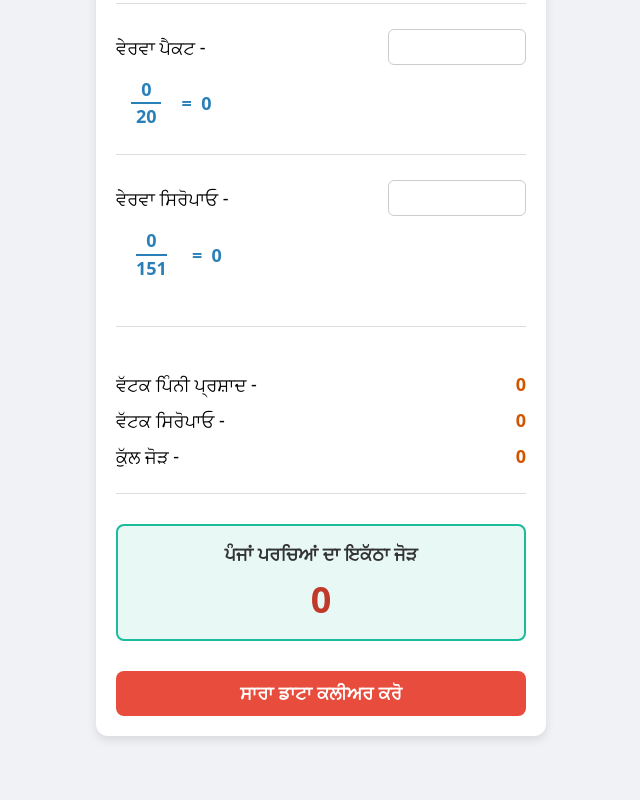
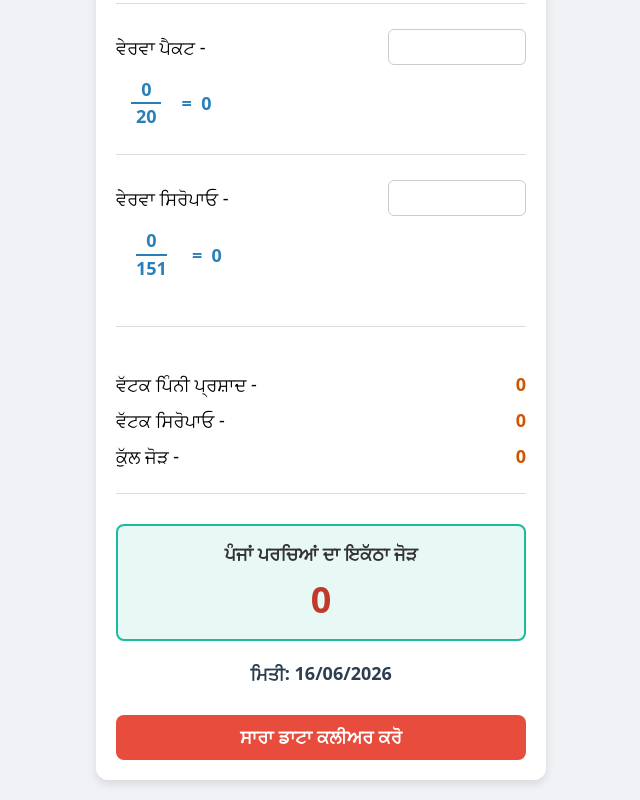
Before and after one commit to Insddrive/Rokdi-pinni-parshad, a plain HTML site: page index.html in a window 1280 px wide. Shown: the part 625-1425 px from the top of the page, without its empty margins (319-959 px from the left). Before the commit the page ends 1381 px from the top, so only its background shows below. Drawn offline with Linux system fonts and the light colour scheme.

Commit message:
Add date display and update date handling

```diff
--- a/index.html
+++ b/index.html
@@ -181,6 +181,15 @@
             margin-top: 10px;
         }
 
+        /* ਤਰੀਕ ਦਾ ਡਿਜ਼ਾਈਨ */
+        .date-display {
+            text-align: center;
+            font-size: 18px;
+            font-weight: bold;
+            color: #2c3e50;
+            margin-top: 20px;
+        }
+
         .clear-btn {
             background-color: #e74c3c;
             color: white;
@@ -291,6 +300,8 @@
             <div class="grand-total-value" id="grandTotal">0</div>
         </div>
 
+        <div class="date-display" id="currentDate"></div>
+
         <div id="totalError" class="total-error-msg">
             ⚠️ ਧਿਆਨ ਦਿਓ: ਵੇਰਵਾ ਪੈਕਟ ਅਤੇ ਸਿਰੋਪਾਓ ਦਾ ਕੁੱਲ ਜੋੜ, ਪੰਜਾਂ ਪਰਚੀਆਂ ਦੇ ਕੁੱਲ ਜੋੜ ਨਾਲ ਮੇਲ ਨਹੀਂ ਖਾਂਦਾ!
         </div>
@@ -301,6 +312,7 @@
 
     <script>
         window.onload = function() {
+            // ਡਾਟਾ ਲੋਡ ਕਰਨਾ
             document.getElementById('p1').value = localStorage.getItem('p1') || '';
             document.getElementById('p2').value = localStorage.getItem('p2') || '';
             document.getElementById('p3').value = localStorage.getItem('p3') || '';
@@ -308,6 +320,14 @@
             document.getElementById('p5').value = localStorage.getItem('p5') || '';
             document.getElementById('pkt').value = localStorage.getItem('pkt') || '';
             document.getElementById('sir').value = localStorage.getItem('sir') || '';
+
+            // ਤਰੀਕ ਸੈੱਟ ਕਰਨਾ
+            let today = new Date();
+            let dd = String(today.getDate()).padStart(2, '0');
+            let mm = String(today.getMonth() + 1).padStart(2, '0'); // ਜਨਵਰੀ 0 ਹੁੰਦਾ ਹੈ
+            let yyyy = today.getFullYear();
+            let formattedDate = dd + '/' + mm + '/' + yyyy;
+            document.getElementById('currentDate').innerText = "ਮਿਤੀ: " + formattedDate;
 
             let isLocked = localStorage.getItem('isLocked') === 'true';
             document.getElementById('lockToggle').checked = isLocked;
@@ -342,7 +362,6 @@
             let pkt = Number(pktInput) || 0;
             let sir = Number(sirInput) || 0;
 
-            // ਆਮ ਜੋੜ (ਬਿਨਾਂ ਕੌਮਿਆਂ ਦੇ)
             let sum1 = v1 + v2 + v3;
             document.getElementById('sum1').innerText = sum1;
 
@@ -350,7 +369,6 @@
             let sum2 = sum1 + v4 + v5;
             document.getElementById('sum2').innerText = sum2;
 
-            // ਸਿਰਫ ਅਖੀਰਲੇ ਕੁੱਲ ਜੋੜ ਵਿੱਚ ਕੌਮੇ (Commas) ਲਗਾਉਣਾ
             document.getElementById('grandTotal').innerText = sum2.toLocaleString('en-IN');
 
             if (pkt > 0 && pkt % 20 !== 0) {
@@ -359,7 +377,6 @@
                 document.getElementById('pktError').style.display = 'none';
             }
             let pktDiv = Math.floor(pkt / 20);
-            // ਆਮ ਰਕਮਾਂ (ਬਿਨਾਂ ਕੌਮਿਆਂ ਦੇ)
             document.getElementById('pktNum').innerText = pkt;
             document.getElementById('pktResultAns').innerText = pktDiv;
 
@@ -369,12 +386,10 @@
                 document.getElementById('sirError').style.display = 'none';
             }
             let sirDiv = Math.floor(sir / 151);
-            // ਆਮ ਰਕਮਾਂ (ਬਿਨਾਂ ਕੌਮਿਆਂ ਦੇ)
             document.getElementById('sirNum').innerText = sir;
             document.getElementById('sirResultAns').innerText = sirDiv;
 
             let vattakTotalSum = pkt + sir;
-            // ਆਮ ਰਕਮਾਂ (ਬਿਨਾਂ ਕੌਮਿਆਂ ਦੇ)
             document.getElementById('vattakPkt').innerText = pkt;
             document.getElementById('vattakSir').innerText = sir;
             document.getElementById('vattakTotal').innerText = vattakTotalSum;
```
